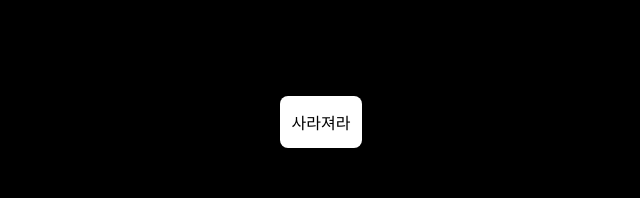
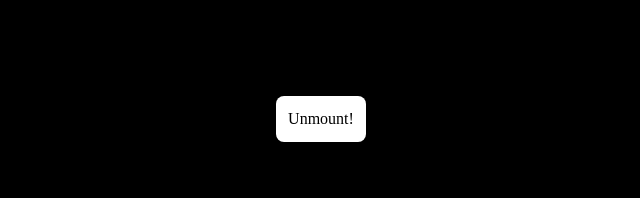
Before and after one commit to dalgudot/prototype, a Next.js app: page /prototype/floating-area in a window 1280 px wide. Shown: the top 198 px of the page, without its empty margins (319-959 px from the left). Built offline with nearby package versions, Linux system fonts and the light colour scheme.

Commit message:
update text

```diff
--- a/src/app/prototype/floating-area/page.tsx
+++ b/src/app/prototype/floating-area/page.tsx
@@ -14,7 +14,7 @@ export default function FloatingAreaPrototypePage(): JSX.Element {
   return (
     <MainLayout>
       <LargeButton
-        label={appear ? '사라져라' : '나타나라'}
+        label={appear ? 'Unmount!' : 'Mount!'}
         onClick={toggleAppear}
       />
       <FloatingArea
```
